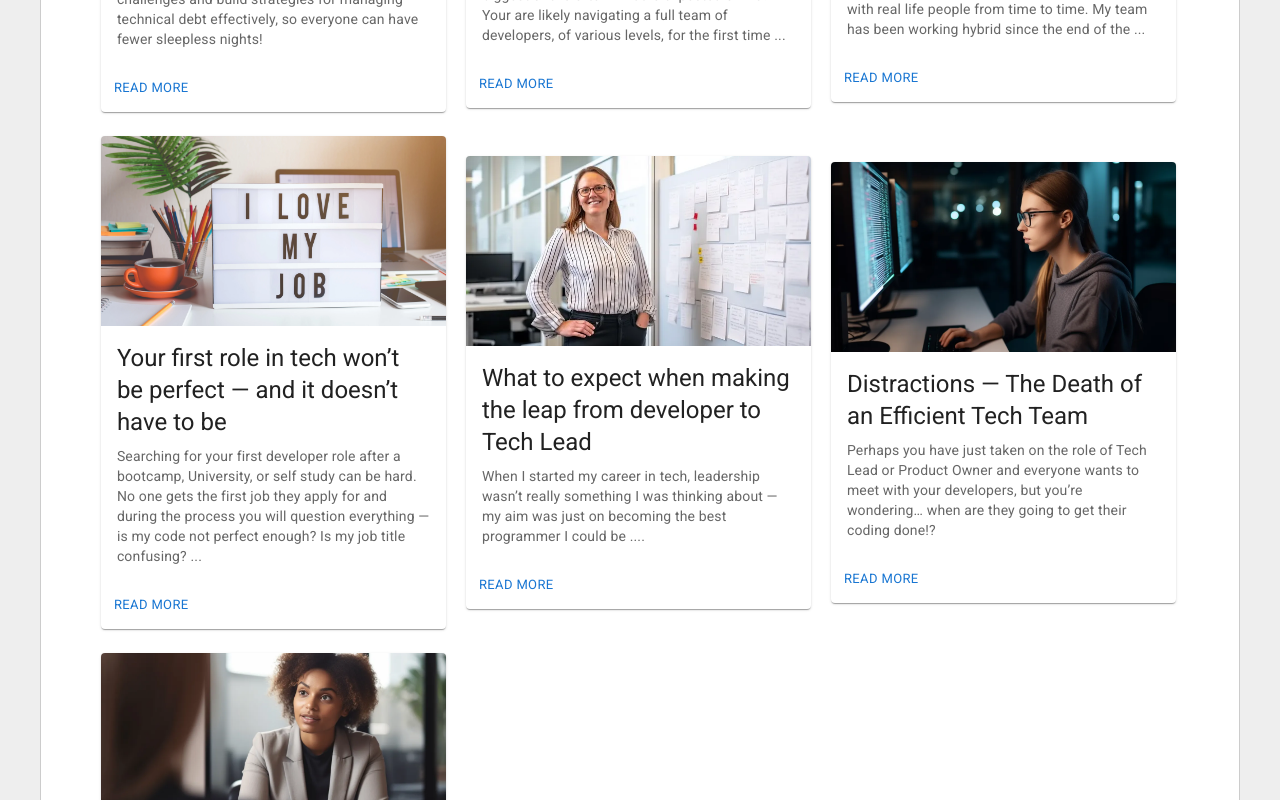
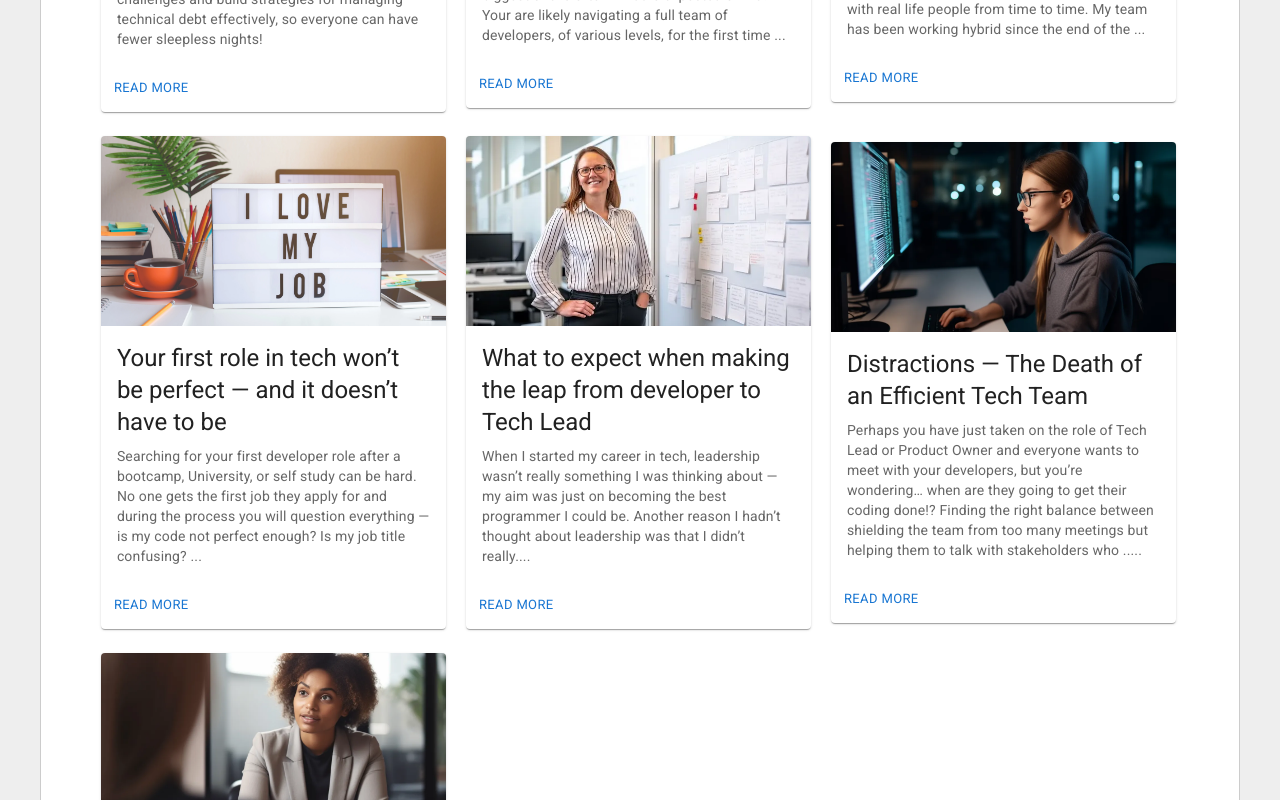
Before and after one commit to BeckiWordsworth/Portfolio, a React (Create React App) app in the folder app/: page /articles in a window 1280 px wide. Shown: the part 540-1340 px from the top of the page. Built offline with nearby package versions, Linux system fonts and the light colour scheme; a web font is replaced by a local one.

Commit message:
Adding more info for the article list

```diff
--- a/app/src/Components/ArticleCard/index.js
+++ b/app/src/Components/ArticleCard/index.js
@@ -7,10 +7,8 @@ import Button from "@mui/material/Button";
 import Typography from "@mui/material/Typography";
 
 export default function ArticleCard({ title, previewImage, mediumURL, previewText }) {
-  console.log(mediumURL);
-
   return (
-    <Card sx={{ maxWidth: 345 }}>
+    <Card sx={{ maxWidth: 345, minHeight: 280 }}>
       <CardMedia sx={{ height: 190 }} image={"/" + previewImage} title="green iguana" />
       <CardContent>
         <Typography gutterBottom variant="h5" component="div">
--- a/app/src/Data/articles.json
+++ b/app/src/Data/articles.json
@@ -38,7 +38,7 @@
       "title": "What to expect when making the leap from developer to Tech Lead",
       "previewImage": "techlead.png",
       "mediumUrl": "https://medium.com/@becki.wordsworth/what-to-expect-when-making-the-leap-from-developer-to-tech-lead-fdabd123c42a",
-      "previewText": "When I started my career in tech, leadership wasn’t really something I was thinking about — my aim was just on becoming the best programmer I could be ...."
+      "previewText": "When I started my career in tech, leadership wasn’t really something I was thinking about — my aim was just on becoming the best programmer I could be. Another reason I hadn’t thought about leadership was that I didn’t really...."
     },
     {
       "id": 6,
@@ -46,7 +46,7 @@
       "title": "Distractions — The Death of an Efficient Tech Team",
       "previewImage": "distractions.png",
       "mediumUrl": "https://medium.com/@becki.wordsworth/distractions-the-death-of-an-efficient-tech-team-f3984e09b15f",
-      "previewText": "Perhaps you have just taken on the role of Tech Lead or Product Owner and everyone wants to meet with your developers, but you’re wondering… when are they going to get their coding done!?"
+      "previewText": "Perhaps you have just taken on the role of Tech Lead or Product Owner and everyone wants to meet with your developers, but you’re wondering… when are they going to get their coding done!? Finding the right balance between shielding the team from too many meetings but helping them to talk with stakeholders who ....."
     },
     {
       "id": 7,
```
